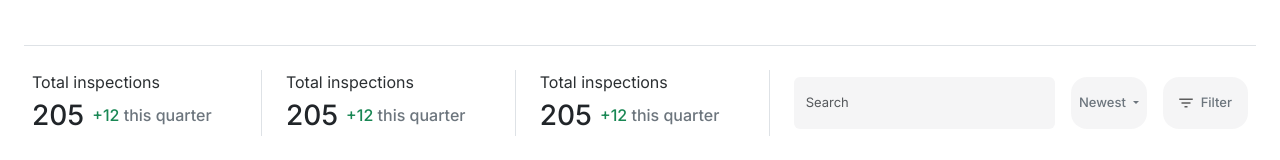
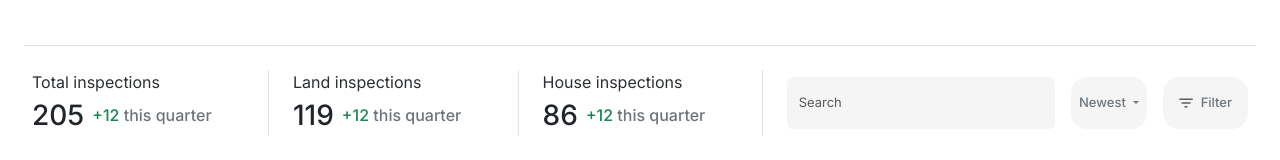
Before and after one commit to belikeyvng/admin, a plain HTML site: page index.html in a window 1280 px wide. Shown: the part 197-357 px from the top of the page. Drawn offline with nearby package versions, Linux system fonts and the light colour scheme.

Commit message:
Changed inner text of inspectiion component

```diff
--- a/index.html
+++ b/index.html
@@ -188,12 +188,12 @@
           <div class=" border-end border-1   flex-fill">
 
             <div>
-              <p class="fw-normal fs-6 text-secondary-emphasis">Total inspections</p>
+              <p class="fw-normal fs-6 text-secondary-emphasis">Land inspections</p>
             </div>
 
             <div class="d-flex align-items-center justify-content-start column-gap-2">
               <div class="fs-3 fw-medium">
-                <p>205</p>
+                <p>119</p>
               </div>
               <div>
               <p class="fw-medium text-secondary">
@@ -206,12 +206,12 @@
           <div class=" border-end border-1  flex-fill">
 
             <div>
-              <p class="fw-normal fs-6 text-secondary-emphasis">Total inspections</p>
+              <p class="fw-normal fs-6 text-secondary-emphasis">House inspections</p>
             </div>
 
             <div class="d-flex align-items-center justify-content-start column-gap-2">
               <div class="fs-3 fw-medium">
-                <p>205</p>
+                <p>86</p>
               </div>
               <div>
               <p class="fw-medium text-secondary">
```
Also changed, not shown: components/interestAndApplication.html (+4 -4 lines).
